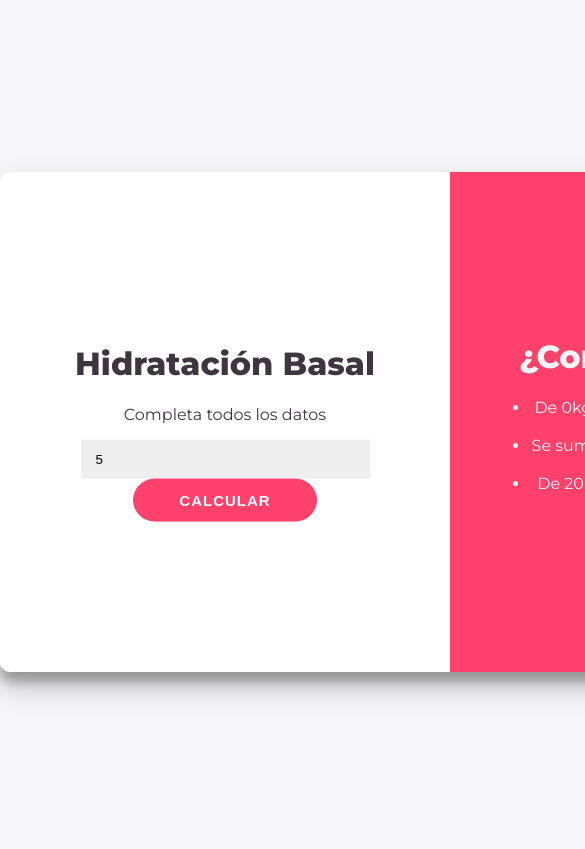
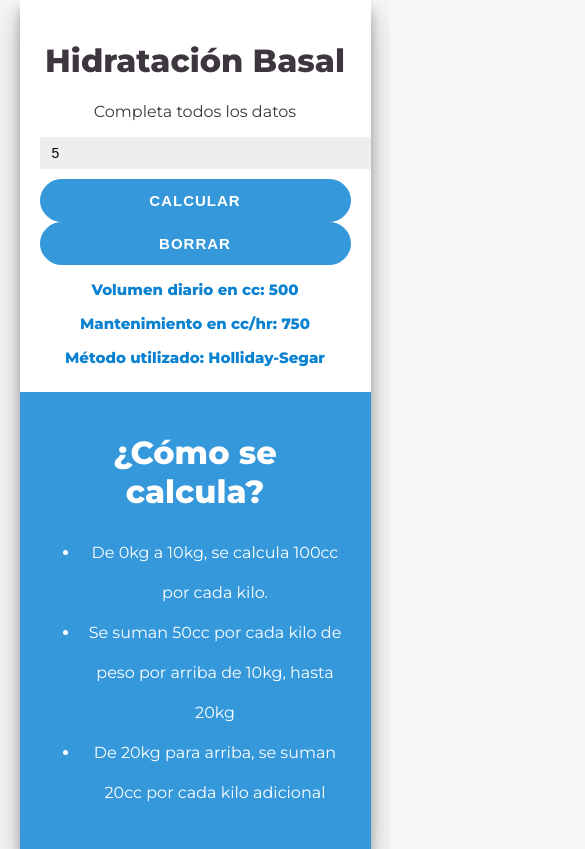
Before and after one commit to jmparedes/jmparedes.github.io, a plain HTML site: page index.html in a window 390 px wide. Both pictures are taken after typing "5" into the empty fields and a click on the button "CALCULAR". Shown: the top 849 px of the page, 585 px wide, since content can reach past the window. Drawn offline with Linux system fonts and the light colour scheme.

Commit message:
Modificaciones realizadas colores , boton , responsive ,js

```diff
--- a/css/style.css
+++ b/css/style.css
@@ -1,51 +1,65 @@
 @import url('https://fonts.googleapis.com/css?family=Montserrat:400,800');
-body{
+
+body {
     background: #f6f5f7;
     font-family: 'Montserrat', sans-serif;
     color: #3E363F;
+    margin: 0;
+    padding: 0;
+    display: flex;
+    align-items: center;
+    justify-content: center;
+    min-height: 100vh;
 }
-#contenedor{
-    width: 900px;
-    height: 500px;
-    text-align: center;
-    /* Estas 3 lineas se encargan de centrar el div vertical y horizontalmente */
-    position: absolute;
-    inset: 0;
-    margin: auto;
+
+#contenedor {
+    width: 90%;
+    max-width: 900px;
+    margin: 0 auto;
     border-radius: 10px;
     overflow: hidden;
-    box-shadow: 0 14px 28px rgba(0,0,0,0.25),
-      0 10px 10px rgba(0,0,0,0.22);
-  }
-#calculadora{
-    background: white;
-    /* Con estas 3 lineas vamos a hacer que los divs queden lado a lado */
-    width: 50%;
-    height: 100%;
-    float: left;
+    box-shadow: 0 14px 28px rgba(0, 0, 0, 0.25),
+                0 10px 10px rgba(0, 0, 0, 0.22);
+    display: flex;
 }
 
-#detalle{
-    background: #FF416C;
-    /* Con estas 3 lineas vamos a hacer que los divs queden lado a lado */
-    width: 50%;
-    height: 100%;
-    float: left;
-    color: #f6f5f7;
+#calculadora {
+    background: white;
+    width: 100%;
+    padding: 20px;
+    box-sizing: border-box;
 }
-.contenido{
-    /* Estas tres lineas van a centrar el contenido verticalmente dentro de cada div */
-    position: relative;
-    top: 50%;
-    transform: translateY(-50%);
-    overflow: hidden;
-    padding: 40px;
+
+#detalle {
+    background: #3498DB;
+    width: 100%;
+    color: #fff;
+    padding: 20px;
+    box-sizing: border-box;
+    display: flex;
+    flex-direction: column;
+    justify-content: space-between;
+    text-align: justify;
 }
+
+.contenido {
+    text-align: center;
+}
+
+
+
+#detalle ul {
+    line-height: 2.5; /* Ajusta el espacio entre líneas según tus preferencias */
+}
+
 input {
-	width: 70%;
-    padding: 12px 15px;
+    width: 100%;
+    max-width: 400px;
+    padding: 8px 12px; /* Reducimos el padding para hacerlo más pequeño */
+    font-size: 14px; /* Reducimos el tamaño de fuente */
     border: none;
     background-color: #eee;
+    margin-bottom: 10px;
 }
 
 button {
@@ -53,28 +67,44 @@ button {
     font-weight: bold;
     padding: 12px 45px;
     border-radius: 30px;
-	background-color: #FF416C;
-	border: 1px solid #FF416C;
+    background-color: #3498DB;
+    border: 1px solid #3498DB;
     color: #FFFFFF;
     text-transform: uppercase;
     letter-spacing: 1px;
     transition: transform 20ms ease-in;
+    width: 100%;
+    max-width: 200px;
+}
+button:active {
+    transform: scale(0.95); /* Reducir ligeramente el tamaño al hacer clic */
+}
+#error {
+    color: red;
+    font-weight: bold;
 }
 
-button:active {
-	transform: scale(0.95);
+.resultado {
+    color: #0A81D1;
+    font-weight: bold;
+    font-size: 15px;
+    margin-bottom: 5px;
 }
 
-#error{
-    color: red;
-    font-weight: bold;
-    display: none;
+/* Estilos para dispositivos pequeños (móviles) */
+@media (max-width: 767px) {
+    #contenedor {
+        max-width: 100%;
+        border-radius: 0;
+        flex-direction: column;
     }
 
-.resultado{
-    color: #0A81D1;
-    font-weight: bold;
-    font-size: 25px;
-    margin-bottom: 5px;
-    display: none;
+    #calculadora, #detalle {
+        width: 100%;
+        padding: 20px;
     }
+
+    input, button {
+        max-width: 100%;
+    }
+}
--- a/index.html
+++ b/index.html
@@ -1,8 +1,9 @@
 <!DOCTYPE html>
 <html>
     <head>
+        <meta name="viewport" content="width=device-width, initial-scale=1.0">
         <link rel="stylesheet" href="css/style.css">
-        <script src="script.js" defer></script>
+        <script src="js/script.js" defer></script>
     </head>
     <body>
         <div id="contenedor">
@@ -13,13 +14,15 @@
                     <input class="item" id="peso" type="number" placeholder="Peso en kg" />
                     <p class="item" id="error">* Debe completar todos los datos</p>
                     <button class="item" id="calcular">Calcular</button>
-                    <p class="item resultado" id="flu">71cc/h</p>
-                    <p class="item resultado" id="man">m+m/2 : 105cc/h</p>
+                    <button class="item" id="borrar">Borrar </button>
+                    <p class="item resultado" id="flu">Volumen diario en cc: 71</p>
+                    <p class="item resultado" id="man">Mantenimiento en cc/hr: 105</p>
+                    <p class="item resultado" id="metodo">Método utilizado: </p>
                 </div>
             </div>
             <div id="detalle">
                 <div class="contenido">
-                    <h1>¿Como se calcula?</h1>
+                    <h1>¿Cómo se calcula?</h1>
                     <ul>
                         <li>De 0kg a 10kg, se calcula 100cc por cada kilo.</li>
                         <li>Se suman 50cc por cada kilo de peso por arriba de 10kg, hasta 20kg</li>
--- /dev/null
+++ b/js/script.js
@@ -0,0 +1,65 @@
+document.addEventListener("DOMContentLoaded", function() {
+    const CALCULAR = document.getElementById("calcular");
+    const BORRAR = document.getElementById("borrar");
+    const ERROR = document.getElementById("error");
+    const FLU = document.getElementById("flu");
+    const MAN = document.getElementById("man");
+    const METODO = document.getElementById("metodo");
+    const PESO_INPUT = document.getElementById('peso');
+
+    CALCULAR.addEventListener("click", () => {
+        const DATO = PESO_INPUT.value;
+
+        if (DATO > 0) {
+            ERROR.style.display = "none";
+            let flujo = calcFlujo(DATO);
+            let mantenimiento = flujo * 1.5;
+
+            FLU.textContent = `Volumen diario en cc: ${flujo}`;
+            MAN.textContent = `Mantenimiento en cc/hr: ${mantenimiento}`;
+            FLU.style.display = 'block';
+            MAN.style.display = 'block';
+        } else {
+            ERROR.style.display = 'block';
+            FLU.style.display = 'none';
+            MAN.style.display = 'none';
+        }
+    });
+
+    BORRAR.addEventListener("click", () => {
+        // Limpiar el valor del campo de entrada de peso
+        PESO_INPUT.value = "";
+        // Limpiar los resultados y el mensaje de error
+        FLU.textContent = "";
+        MAN.textContent = "";
+        METODO.textContent = "Método utilizado: ";
+        ERROR.style.display = 'none';
+        FLU.style.display = 'none';
+        MAN.style.display = 'none';
+    });
+
+    function calcFlujo(peso) {
+        let resultado = 0;
+        let metodo = "";
+
+        if (peso <= 30) {
+            if (peso <= 10) {
+                resultado = peso * 100;
+            }
+            if (peso > 10 && peso <= 20) {
+                resultado = 1000 + (resultado + ((peso - 10) * 50));
+            }
+            if (peso > 20 && peso <= 30) {
+                resultado = 1500 + (resultado + ((peso - 20) * 20));
+            }
+            metodo = "Holliday-Segar";
+        } else {
+            let corporal = ((peso * 4) + 7) / (peso + 90);
+            resultado = corporal * 1500;
+            metodo = "SC";
+        }
+
+        METODO.textContent = `Método utilizado: ${metodo}`;
+        return resultado;
+    }
+});
```
Lines whose indentation alone changed are shown as unchanged.
